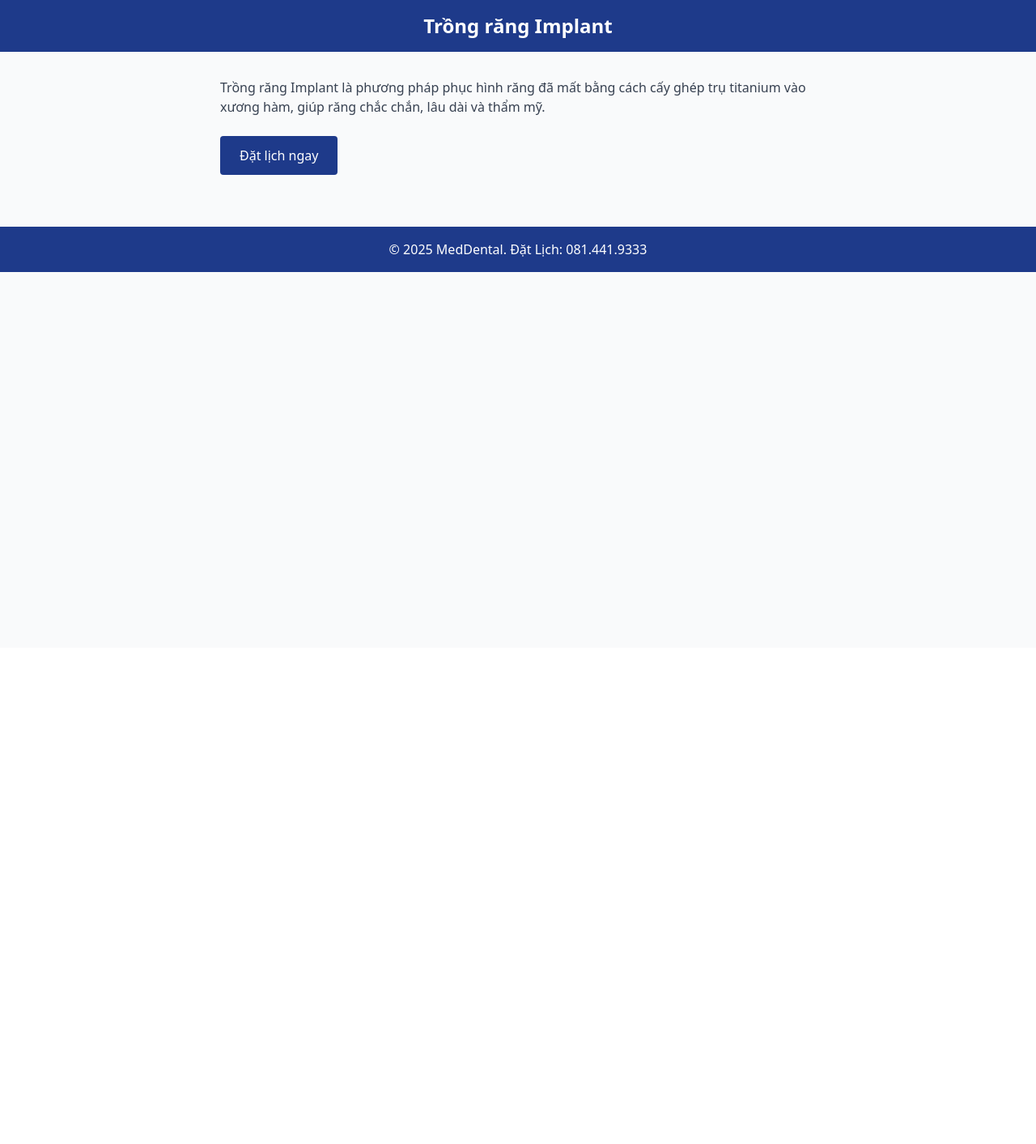
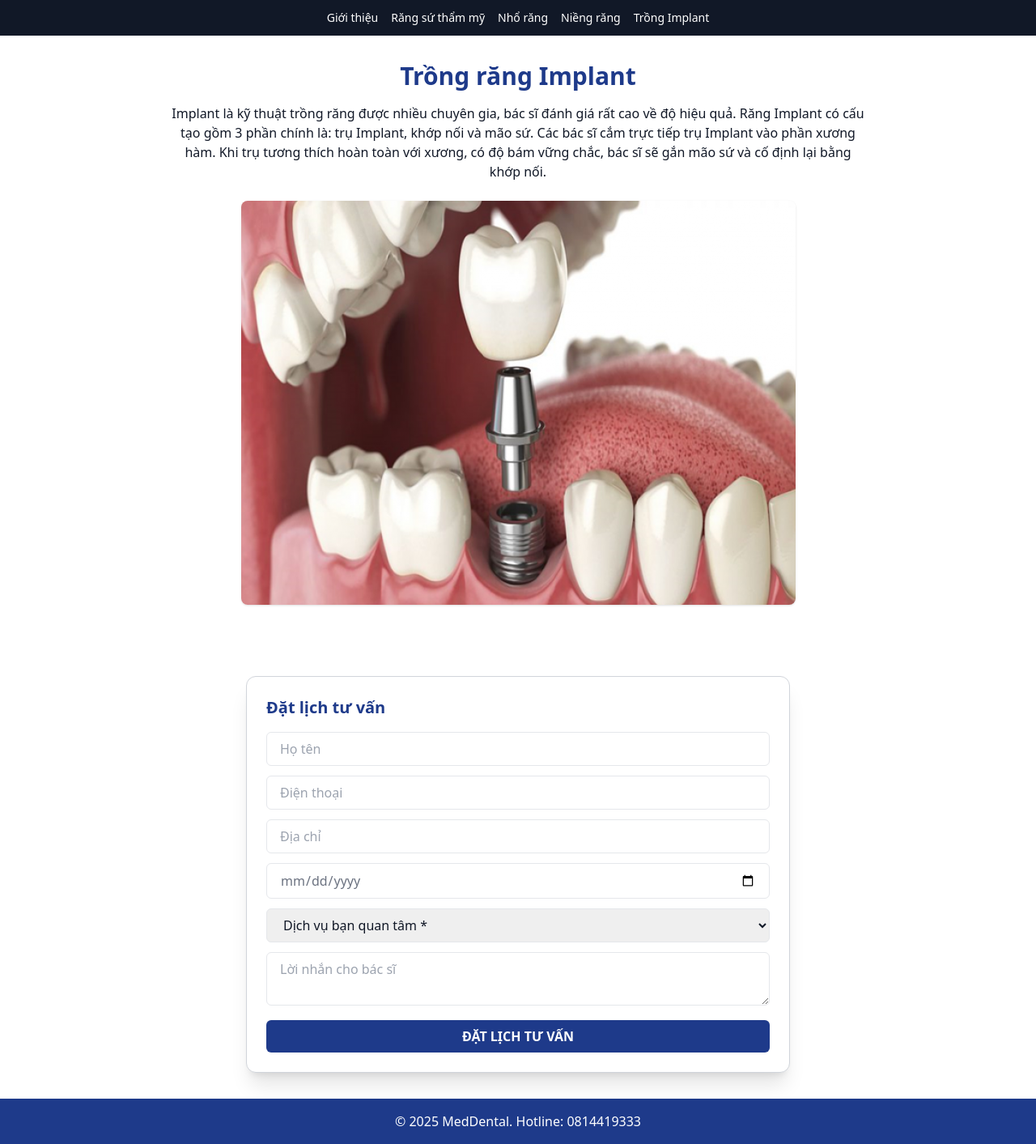
Before and after one commit to khanhteo1989/meddental-chatbot, a Flask app: page /dich-vu/implant in a window 1280 px wide. Shown: the whole page at 81% size. Before the commit the page ends 336 px from the top, so only its background shows below. Run offline with Flask 3, Linux system fonts and the light colour scheme; some libraries are stand-ins or nearby versions.

Commit message:
Update implant.html

```diff
--- a/templates/implant.html
+++ b/templates/implant.html
@@ -1,27 +1,82 @@
 <!DOCTYPE html>
 <html lang="vi">
 <head>
-  <meta charset="UTF-8">
+  <meta charset="UTF-8" />
   <title>Trồng răng Implant | MedDental</title>
   <script src="https://cdn.tailwindcss.com"></script>
 </head>
-<body class="bg-gray-50 text-gray-900">
-  <header class="bg-blue-900 text-white p-4 text-center">
-    <h1 class="text-2xl font-bold">Trồng răng Implant</h1>
-  </header>
+<body class="bg-white text-gray-900">
+  <!-- MENU -->
+  <nav class="bg-gray-900 text-white text-sm py-3 px-4 flex gap-4 justify-center">
+    <a href="index.html" class="hover:text-yellow-300">Giới thiệu</a>
+    <a href="rang-su.html" class="hover:text-yellow-300">Răng sứ thẩm mỹ</a>
+    <a href="nho-rang.html" class="hover:text-yellow-300">Nhổ răng</a>
+    <a href="nieng-rang.html" class="hover:text-yellow-300">Niềng răng</a>
+    <a href="implant.html" class="hover:text-yellow-300">Trồng Implant</a>
+  </nav>
 
-  <main class="max-w-3xl mx-auto px-4 py-8">
-    <p class="text-gray-700 mb-6">
-      Trồng răng Implant là phương pháp phục hình răng đã mất bằng cách cấy ghép trụ titanium vào xương hàm, giúp răng chắc chắn, lâu dài và thẩm mỹ.
-    </p>
+  <!-- NỘI DUNG -->
+  <section class="max-w-4xl mx-auto py-8 px-4 text-center">
+    <h1 class="text-3xl font-bold text-blue-900 mb-4">Trồng răng Implant</h1>
+    <p class="mb-6">Implant là kỹ thuật trồng răng được nhiều chuyên gia, bác sĩ đánh giá rất cao về độ hiệu quả. Răng Implant có cấu tạo gồm 3 phần chính là: trụ Implant, khớp nối và mão sứ. Các bác sĩ cắm trực tiếp trụ Implant vào phần xương hàm. Khi trụ tương thích hoàn toàn với xương, có độ bám vững chắc, bác sĩ sẽ gắn mão sứ và cố định lại bằng khớp nối.</p>
+    <img src="meddental-chatbot/static/implant.png" class="rounded-lg shadow mx-auto mb-6" alt="Trồng răng Implant">
+  </section>
 
-    <a href="/#lienhe" class="inline-block bg-blue-900 text-white px-6 py-3 rounded hover:bg-blue-800">
-      Đặt lịch ngay
-    </a>
-  </main>
+  <!-- FORM ĐẶT LỊCH -->
+  <section id="datlich" class="max-w-2xl mx-auto bg-white border border-gray-300 rounded-xl shadow-xl p-6 my-8">
+    <h3 class="text-xl font-bold text-blue-900 mb-4">Đặt lịch tư vấn</h3>
+    <form class="space-y-3">
+      <input type="text" placeholder="Họ tên" class="w-full px-4 py-2 border rounded-md" />
+      <input type="tel" placeholder="Điện thoại" class="w-full px-4 py-2 border rounded-md" />
+      <input type="text" placeholder="Địa chỉ" class="w-full px-4 py-2 border rounded-md" />
+      <input type="date" class="w-full px-4 py-2 border rounded-md text-gray-500" />
+      <select class="w-full px-4 py-2 border rounded-md">
+        <option disabled selected>Dịch vụ bạn quan tâm *</option>
+        <option>Khám tổng quát</option>
+        <option>Nhổ răng - Trồng răng</option>
+        <option>Niềng răng - Thẩm mỹ</option>
+      </select>
+      <textarea placeholder="Lời nhắn cho bác sĩ" class="w-full px-4 py-2 border rounded-md"></textarea>
+      <button type="submit" class="bg-blue-900 text-white font-semibold w-full py-2 rounded-md hover:bg-blue-800">ĐẶT LỊCH TƯ VẤN</button>
+    </form>
+  </section>
 
+  <!-- FOOTER -->
   <footer class="bg-blue-900 text-white text-center py-4 mt-8">
-    &copy; 2025 MedDental. Đặt Lịch: 081.441.9333
+    &copy; 2025 MedDental. Hotline: 0814419333
   </footer>
+
+  <script>
+    const SCRIPT_URL = "PASTE_YOUR_SCRIPT_URL_HERE";
+    const form = document.querySelector("#datlich form");
+    form.addEventListener("submit", async function (e) {
+      e.preventDefault();
+      const inputs = form.querySelectorAll("input, select, textarea");
+      const data = {
+        name: inputs[0].value,
+        phone: inputs[1].value,
+        address: inputs[2].value,
+        date: inputs[3].value,
+        service: inputs[4].value,
+        message: inputs[5].value
+      };
+      try {
+        const res = await fetch(SCRIPT_URL, {
+          method: "POST",
+          headers: { "Content-Type": "application/json" },
+          body: JSON.stringify(data)
+        });
+        const result = await res.json();
+        if (result.result === "success") {
+          alert("✔️ Đặt lịch thành công!");
+          form.reset();
+        } else {
+          alert("❌ Gửi thất bại, vui lòng thử lại.");
+        }
+      } catch {
+        alert("⚠️ Lỗi kết nối.");
+      }
+    });
+  </script>
 </body>
 </html>
```
